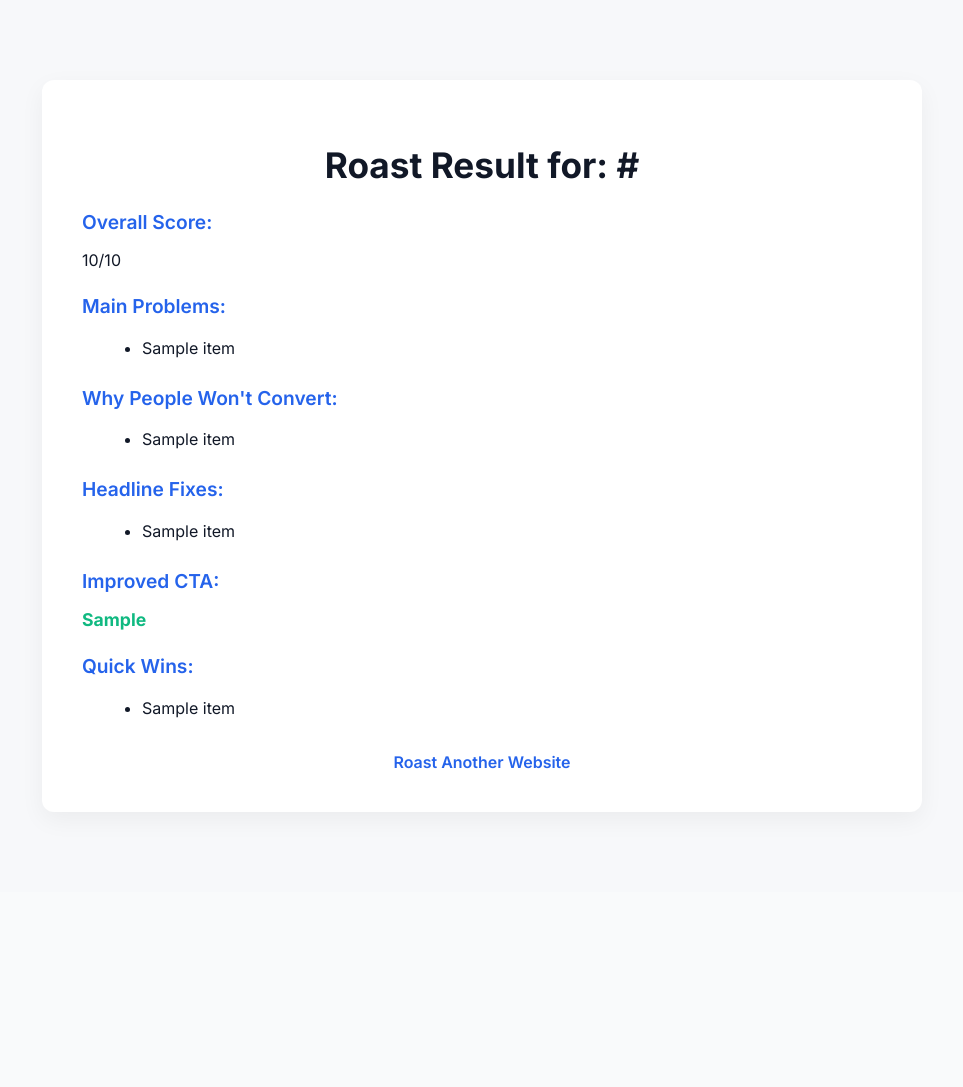
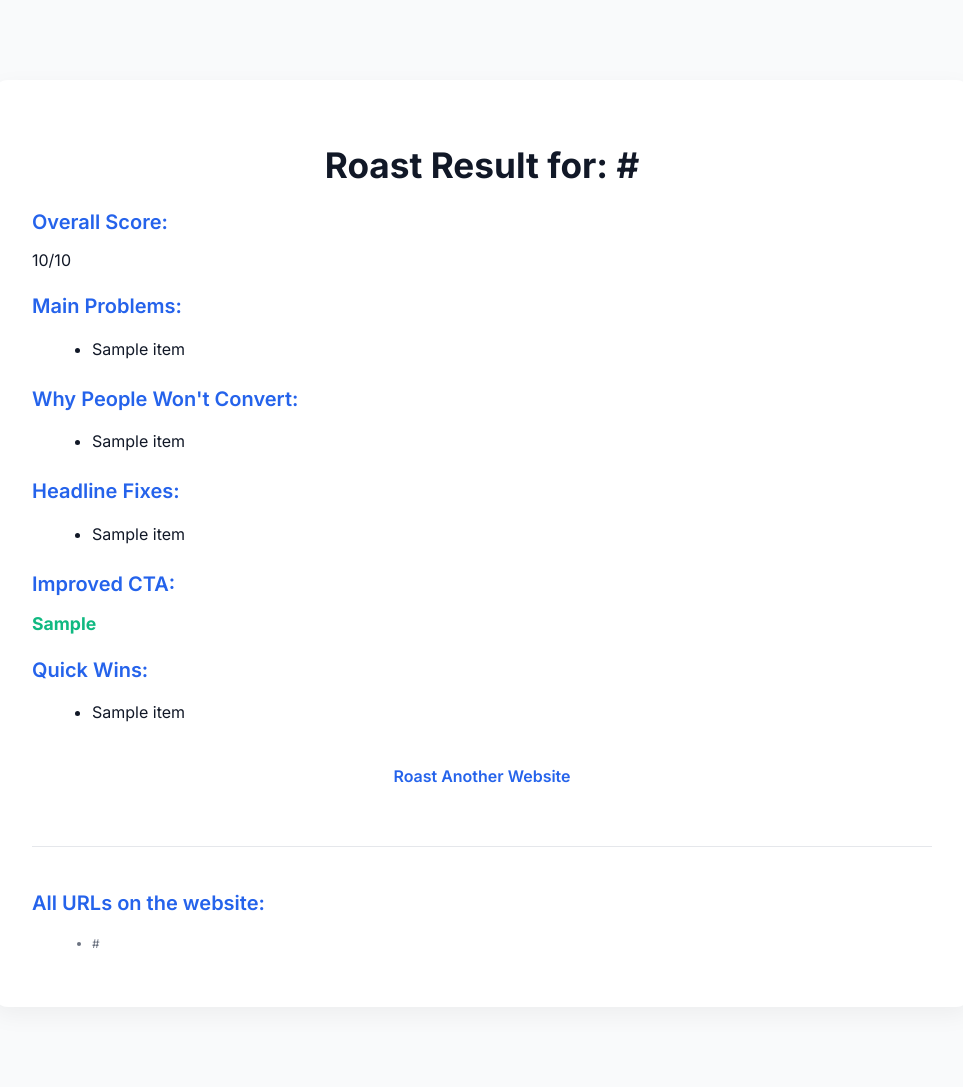
Before and after one commit to AlgoNest/roast-my-site, a Flask app: template templates/result.html in a window 1280 px wide. Shown: the whole page, without its empty margins (158-1121 px from the left). Before the commit the page ends 769 px from the top, so only its background shows below. Run offline with Flask 3, Linux system fonts and the light colour scheme; the template is opened without the code that fills it: most values are stand-ins (such as "Sample title", 1, 10 or a date in 2020).

Commit message:
Revamp result page layout and styles

```diff
--- a/templates/result.html
+++ b/templates/result.html
@@ -5,19 +5,30 @@
 <title>Roast Result</title>
 <link href="https://fonts.googleapis.com/css2?family=Inter:wght@400;600;700&display=swap" rel="stylesheet">
 <style>
-  body { margin:0; padding:0; font-family:'Inter',sans-serif; background:#F7F8FA; color:#111827; }
-  .container { max-width:800px; margin:80px auto; background:#fff; border-radius:12px; padding:40px; box-shadow:0 8px 24px rgba(0,0,0,0.05); }
-  h1 { font-size:2.2rem; font-weight:700; margin-bottom:20px; text-align:center; }
-  h2 { font-size:1.2rem; font-weight:600; color:#2563EB; margin-top:24px; }
+  body { margin:0; padding:0; font-family:'Inter',sans-serif; background:#F9FAFB; color:#111827; scroll-behavior: smooth; }
+  main { max-width: 900px; margin: 80px auto; background:#fff; padding:40px; border-radius:16px; box-shadow:0 8px 24px rgba(0,0,0,0.05); }
+  h1 { font-size:2.2rem; font-weight:700; margin-bottom:24px; text-align:center; }
+  h2 { font-size:1.25rem; font-weight:600; color:#2563EB; margin-top:24px; }
   ul { margin-left:20px; margin-top:8px; }
   li { padding:4px 0; }
   .cta { font-weight:700; color:#10B981; font-size:1.1rem; margin-top:12px; display:block; }
-  a.back { display:block; margin-top:30px; text-align:center; color:#2563EB; text-decoration:none; font-weight:600; }
+  a.back { display:block; margin-top:40px; text-align:center; color:#2563EB; text-decoration:none; font-weight:600; }
   a.back:hover { text-decoration:underline; }
+
+  /* All URLs at bottom */
+  .site-urls {
+    font-size:0.75rem;
+    color:#6B7280;
+    margin-top:60px;
+    border-top:1px solid #E5E7EB;
+    padding-top:20px;
+  }
+
 </style>
 </head>
 <body>
-  <div class="container">
+
+<main>
   <h1>Roast Result for: {{ url }}</h1>
 
   <h2>Overall Score:</h2>
@@ -39,6 +50,17 @@
   <ul>{% for item in roast.quick_wins %}<li>{{ item }}</li>{% endfor %}</ul>
 
   <a href="/" class="back">Roast Another Website</a>
+
+  <div class="site-urls">
+    <h2>All URLs on the website:</h2>
+    <ul>
+      {% for u in roast.all_urls %}
+        <li>{{ u }}</li>
+      {% endfor %}
+    </ul>
   </div>
+
+</main>
+
 </body>
 </html>
```
Lines whose indentation alone changed are shown as unchanged.
